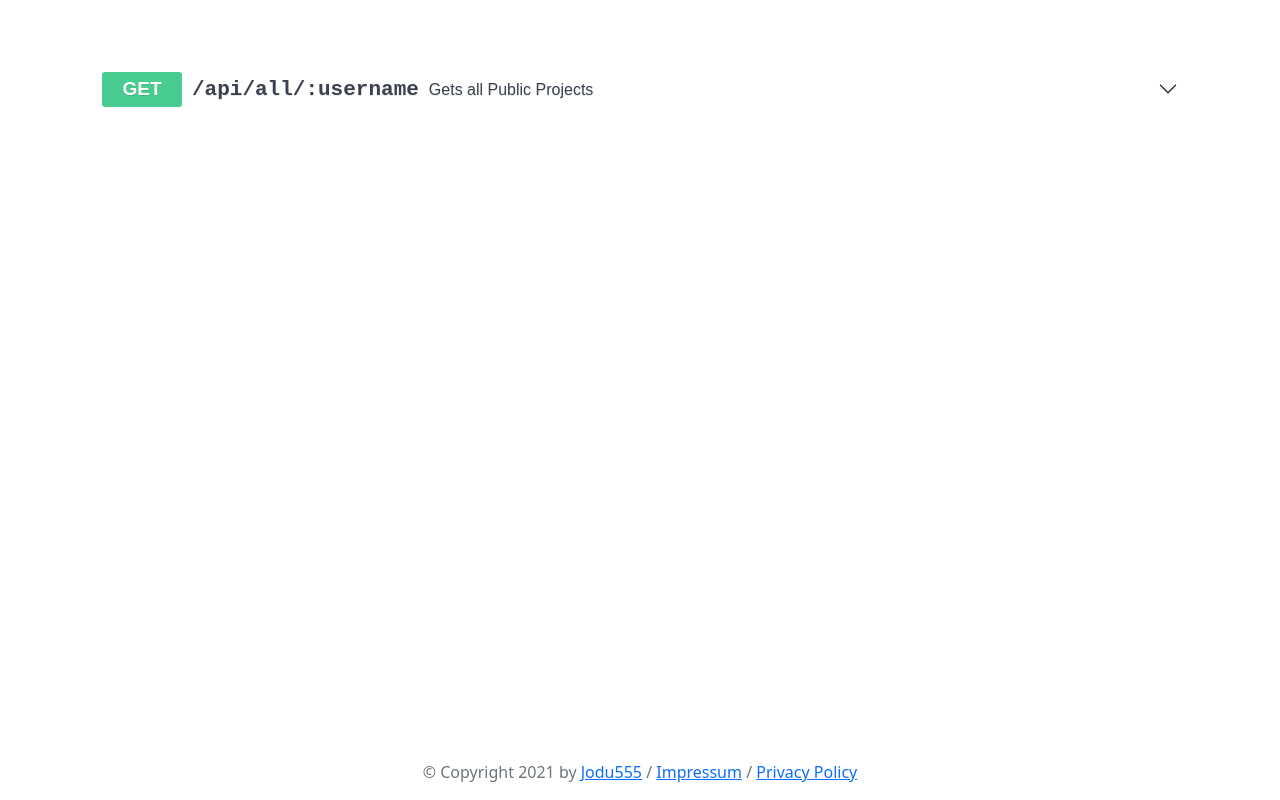
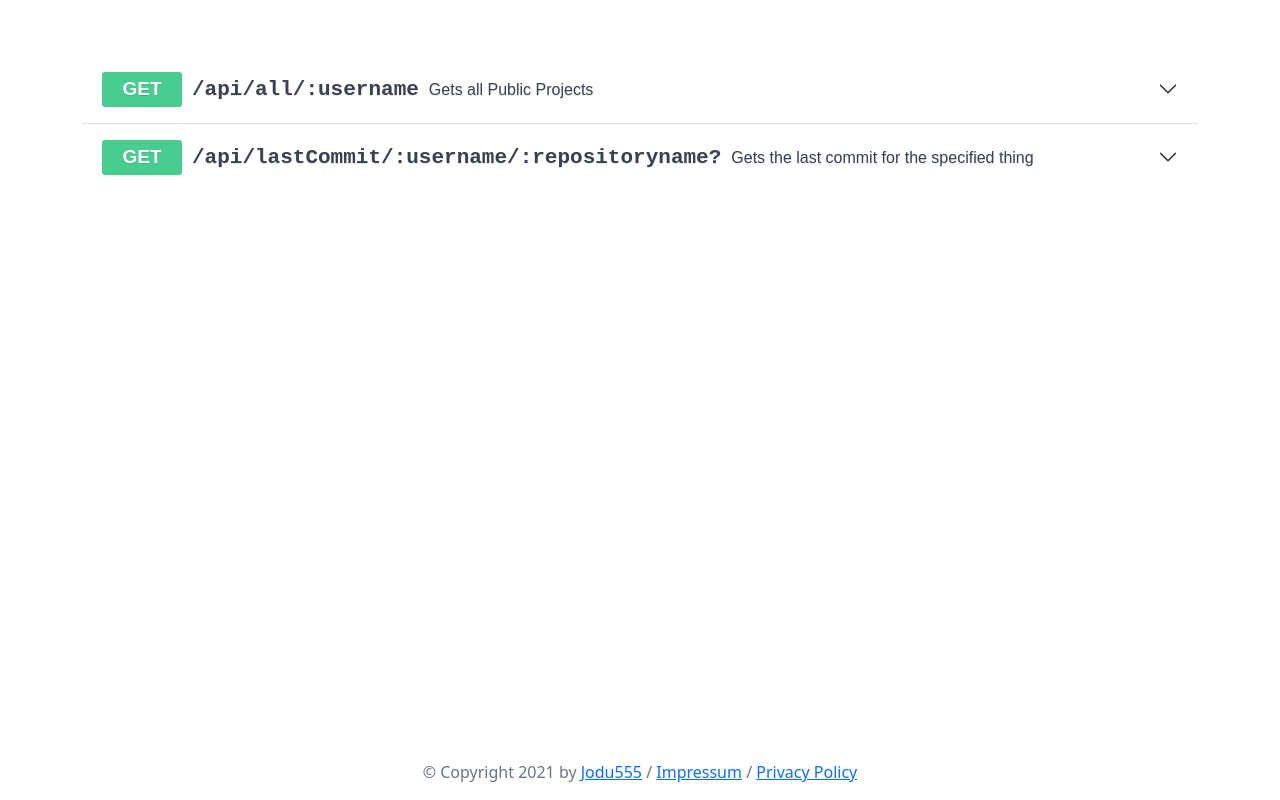
Before and after one commit to Jodu555/github-information-api, a website: page documentation.html in a window 1280 px wide. Drawn offline with nearby package versions, Linux system fonts and the light colour scheme.

Commit message:
added the lastCommit endpoint

```diff
--- a/documentation.html
+++ b/documentation.html
@@ -156,6 +156,24 @@
 				},
 			}
 		);
+		appendDocPath(
+			'GET',
+			'/api/lastCommit/:username/:repositoryname?',
+			'Gets the last commit for the specified thing',
+			"Gets the last commit for the specified user or for the specified user's repository!",
+			{
+				data: {
+					cache: true,
+					time: 1638361774354,
+					info: {
+						name: 'Repository Name',
+						description: 'Repository Description',
+						language: 'JavaScript',
+						lastUpdated: 1638361616000,
+					},
+				},
+			}
+		);
 
 		class JSONPrinter {
 			replacer(match, pIndent, pKey, pVal, pEnd) {
```
